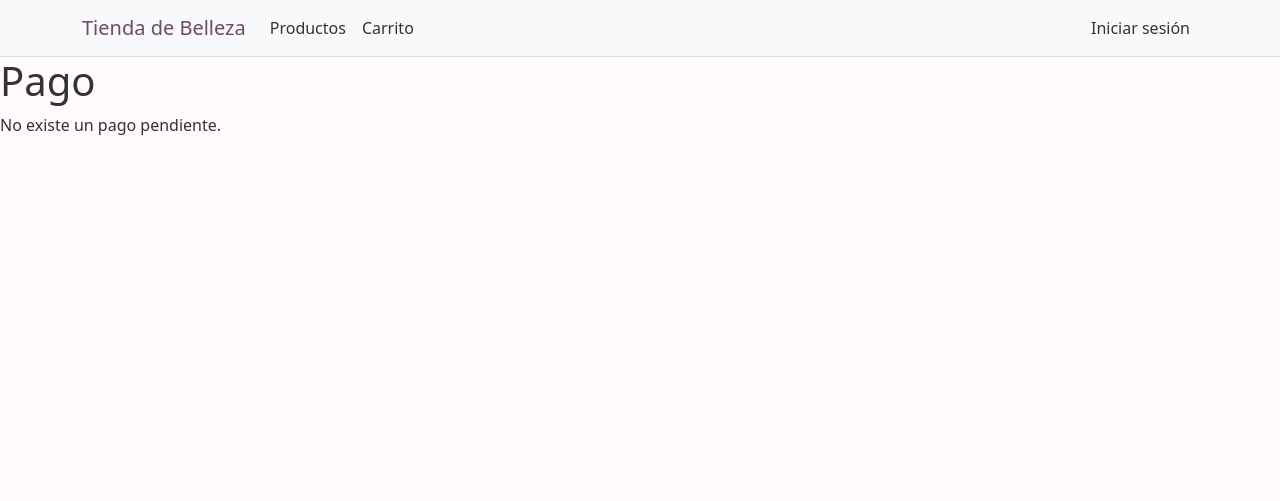
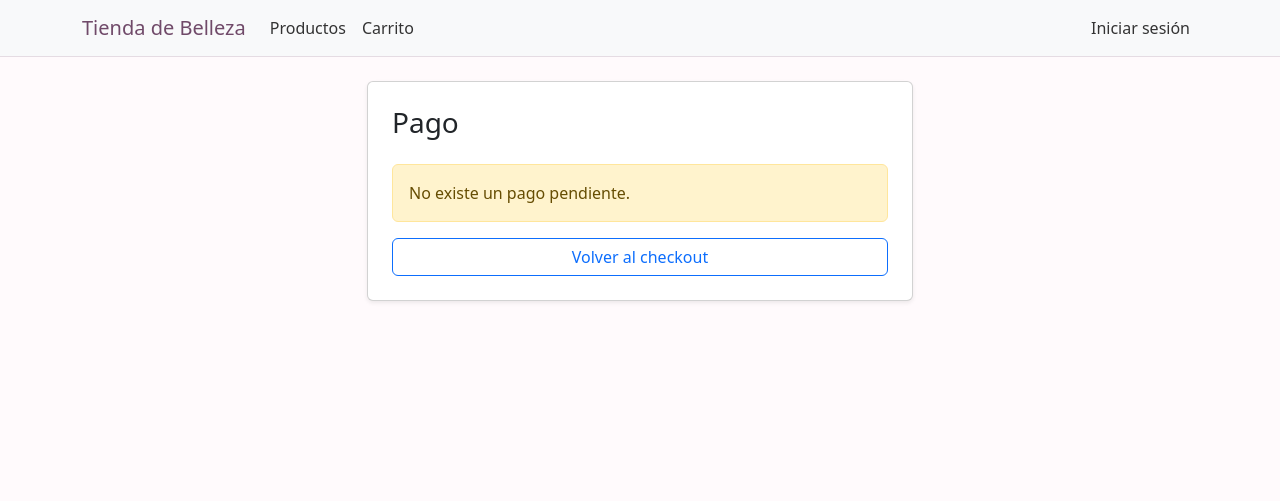
Before and after one commit to cristian9103/project_store, a Django app: template templates/pedidos/pagos/pago.html in a window 1280 px wide. Shown: the top 501 px of the page. Run offline with Django 5.2, Linux system fonts and the light colour scheme; the template is opened without the code that fills it, so the values that code supplies are empty.

Commit message:
Se modifica el archivo templates/pedidos/pagos/pago.html

```diff
--- a/templates/pedidos/pagos/pago.html
+++ b/templates/pedidos/pagos/pago.html
@@ -5,23 +5,63 @@ Pago
 {% endblock %}
 
 {% block content %}
+<div class="container py-4">
+    <div class="row justify-content-center">
+        <div class="col-12 col-mb-8 col-lg-6">
 
-<h1>Pago</h1>
+            <div class="card shadow-sm">
+                <div class="card-body p-4">
+
+                    <h1 class="h3 mb-4">Pago</h1>
 
                     {% if pago %}
-    <p>Pago pendiente</p>
+                        <div class="alert alert-info" role="alert">
+                            Pago pendiente
+                        </div>
+
+                        <div class="mb-4">
+                            <div class="d-flex justify-content-between mb-2">
+                                <span>Pedido</span>
+                                <span class="fw-semibold">#{{ pedido.pk }}</span>
+                            </div>
+
+                            <div class="d-flex justify-content-between">
+                                <span>Total</span>
+                                <span class="fw-bold">${{ pedido.total }}</span>
+                            </div>
+                        </div>
 
                         <form
                             action="{% url 'pedidos:confirmar_pago' pedido.pk %}"
                             method="post"
                         >
                             {% csrf_token %}
-        <button type="submit">
+
+                            <button
+                                type="submit"
+                                class="btn btn-primary w-100"
+                            >
                                 Confirmar pago
                             </button>
                         </form>
+
                     {% else %}
-    <p>No existe un pago pendiente.</p>
+                        <div class="alert alert-warning" role="alert">
+                            No existe un pago pendiente.
+                        </div>
+
+                        <a
+                            href="{% url 'pedidos:checkout' %}"
+                            class="btn btn-outline-primary w-100"
+                        >
+                            Volver al checkout
+                        </a>
                     {% endif %}
 
+                </div>
+            </div>
+
+        </div>
+    </div>
+</div>
 {% endblock %}
```
Lines whose indentation alone changed are shown as unchanged.
